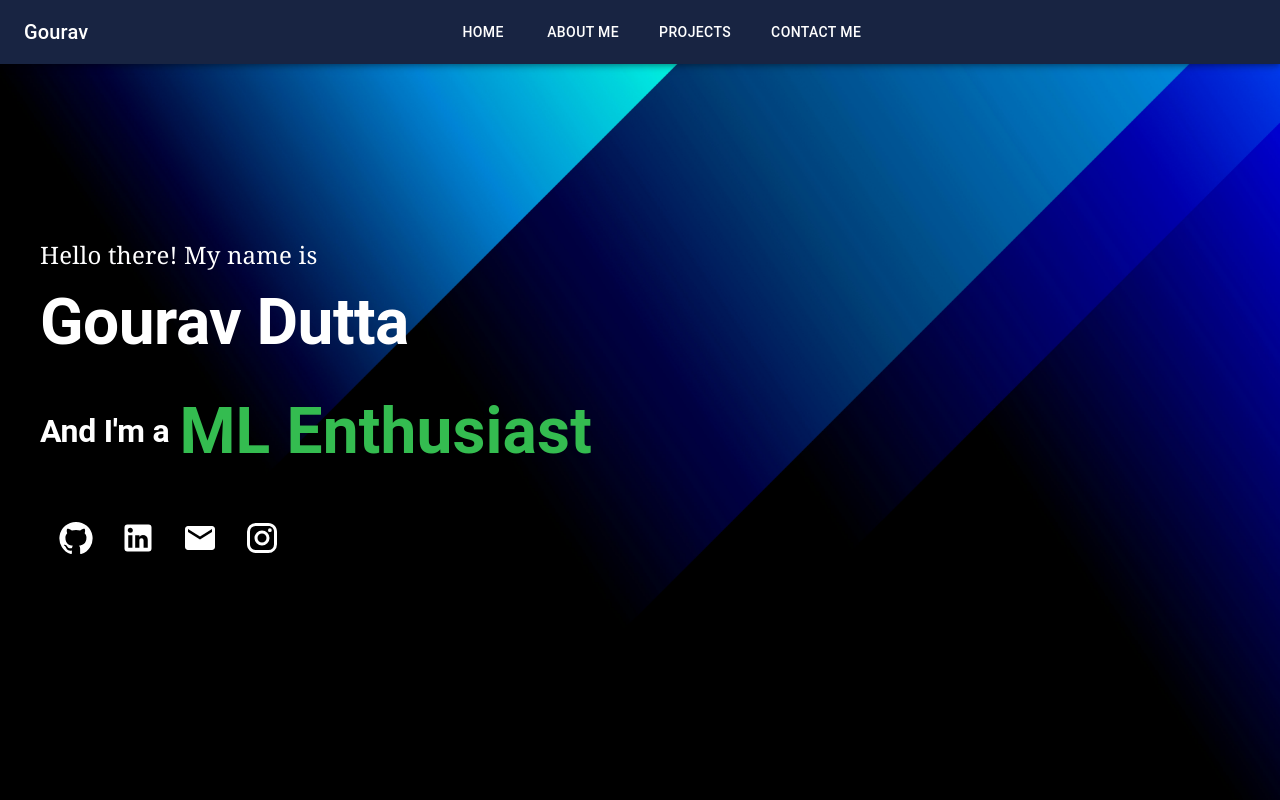
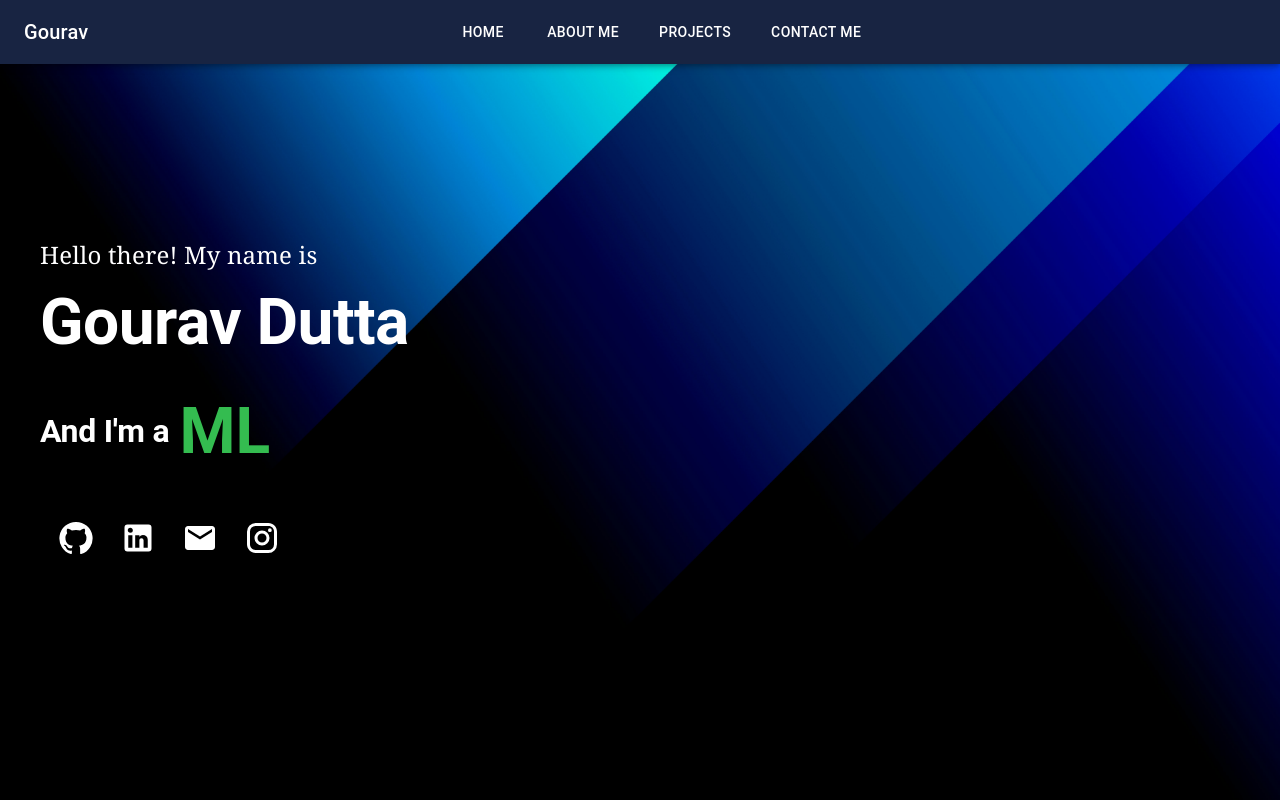
Before and after one commit to GouravDutta-01/GouravDutta-Portfolio, a React (Create React App) app: page / in a window 1280 px wide. Shown: the top 800 px of the page. Built offline with nearby package versions, Linux system fonts and the light colour scheme.

Commit message:
Minor changes

```diff
--- a/src/components/Header.js
+++ b/src/components/Header.js
@@ -61,8 +61,8 @@ const Header = () => {
         </Typography>
         <ReactTyped
           strings={typedStrings}
-          typeSpeed={40}
-          backSpeed={50}
+          typeSpeed={50}
+          backSpeed={25}
           loop
           showCursor={false}
           style={{ fontSize: isSmallScreen ? '1.2em' : '2em', fontWeight: 'bold', display: 'inline-block', color: '#34bc50' }}
```
